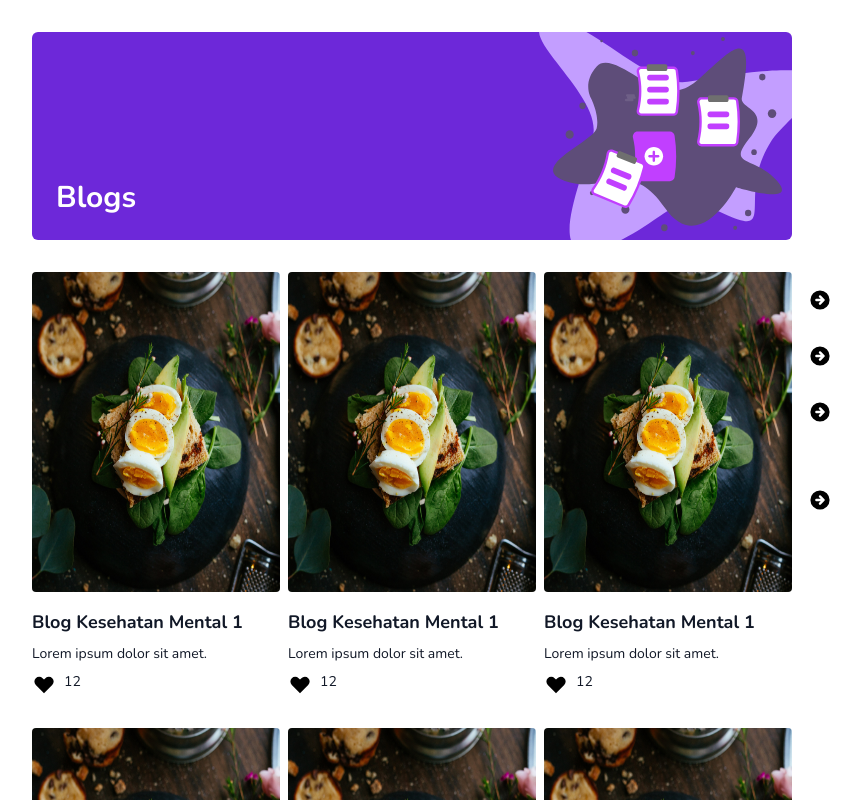
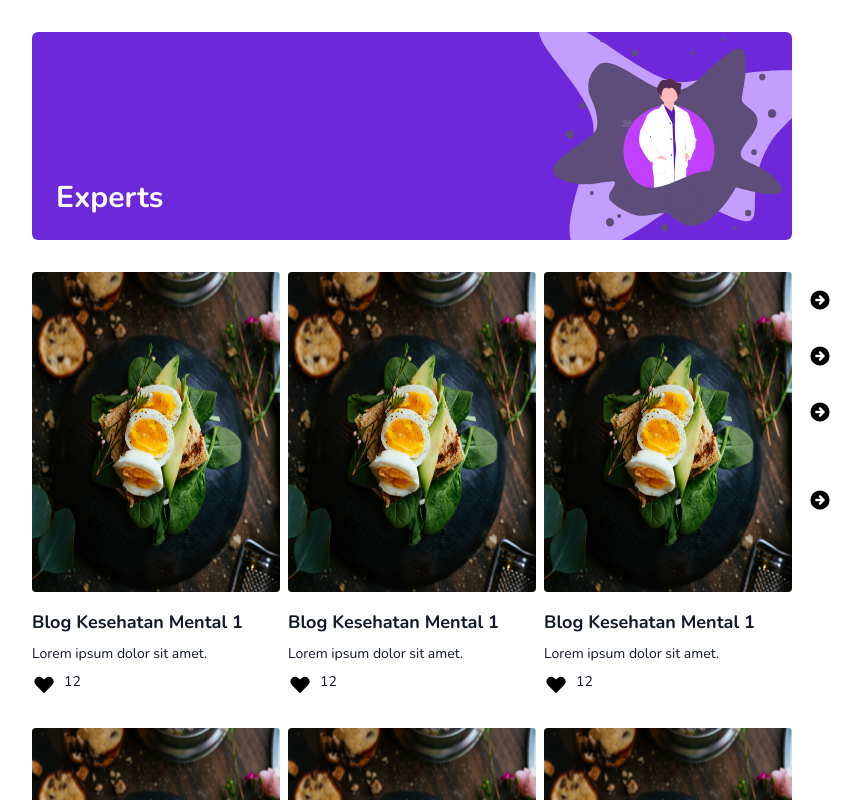
Before and after one commit to yeojaxr/GP2-GoCure, a React (Create React App) app: page / in a window 1280 px wide. Shown: the top 800 px of the page, without its empty margins (208-1069 px from the left). Built offline with nearby package versions, Linux system fonts and the light colour scheme.

Commit message:
nambah image untuk header expert

```diff
--- a/src/App.jsx
+++ b/src/App.jsx
@@ -1,6 +1,7 @@
 import React from "react";
 import Article from "./pages/Article";
 import Blog from "./pages/Blog";
+import Expert from "./pages/Expert";
 import LandingPage from "./pages/LandingPage";
 import Login from "./pages/Login";
 import Register from "./pages/Register";
@@ -12,7 +13,8 @@ function App() {
       {/* <Article /> */}
       {/* <Login /> */}
       {/* <Register /> */}
-      <Blog />
+      {/* <Blog /> */}
+      <Expert />
     </>
   );
 }
```
Also changed, not shown: public/expert-header.svg.
